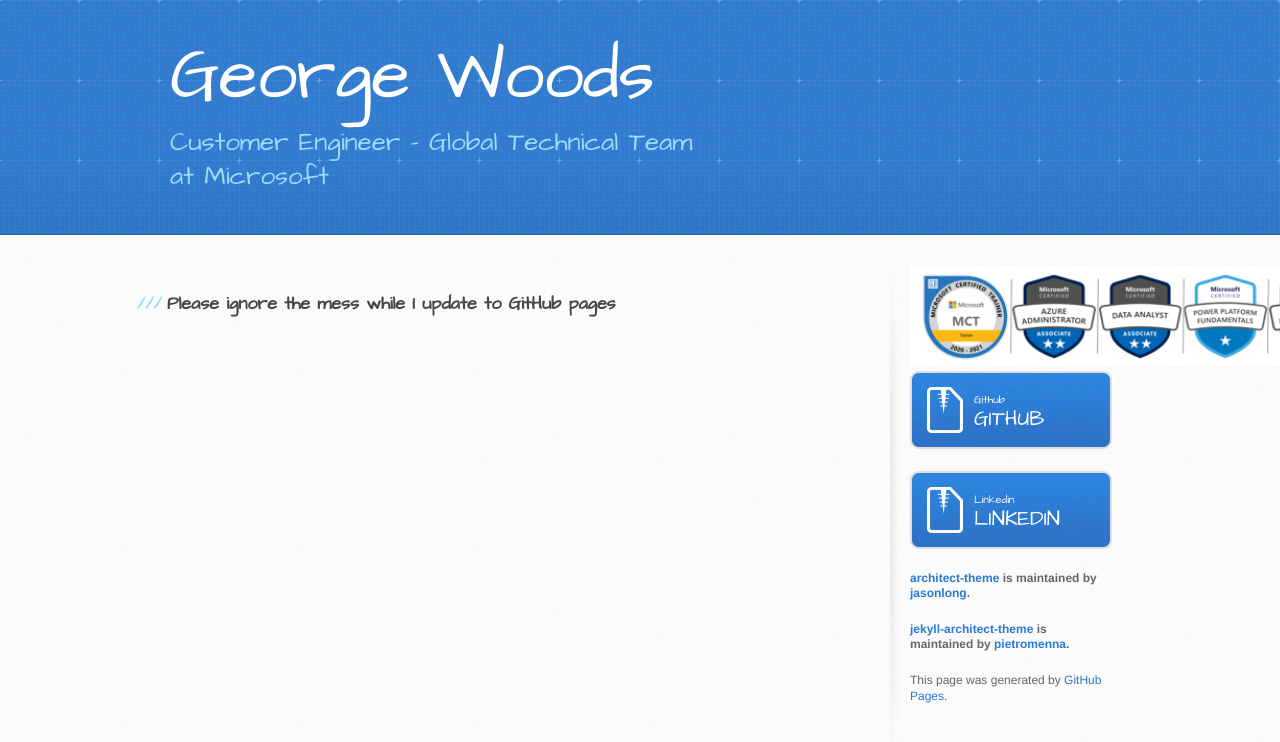
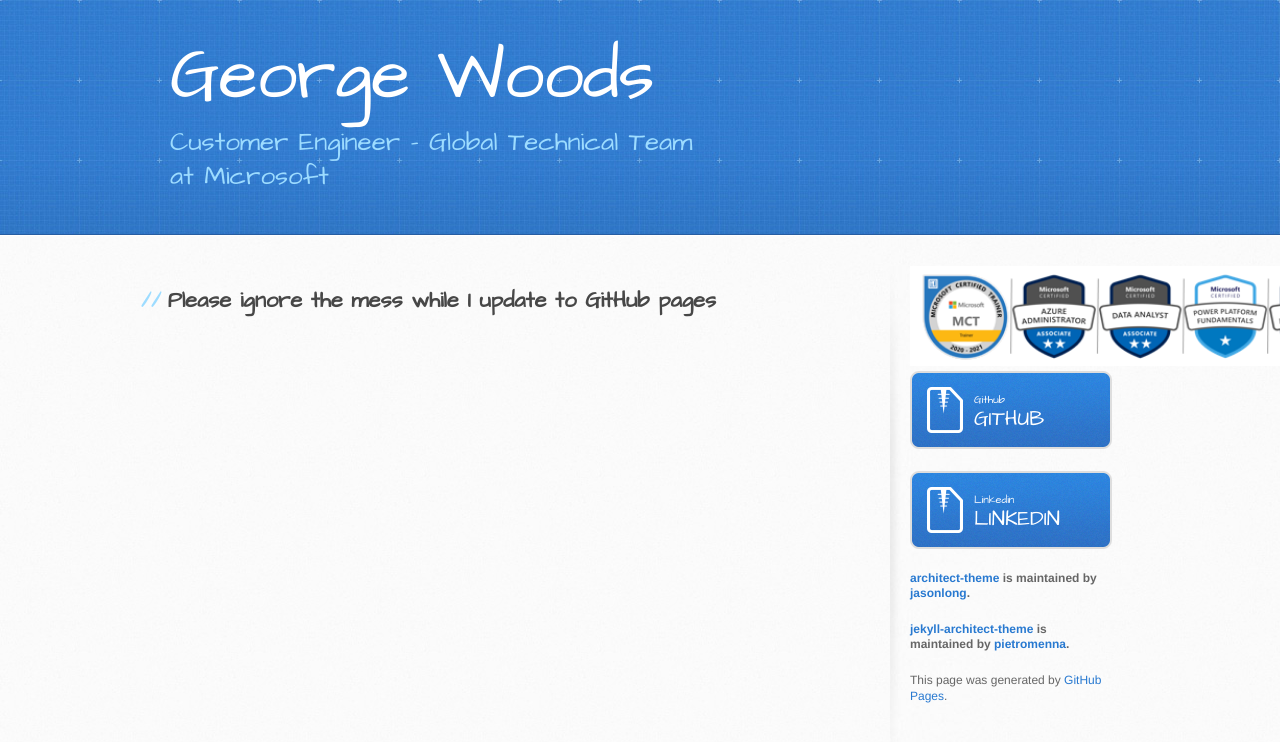
Before and after one commit to gvwoods/gvwoods.github.io, a Jekyll site: the page built from index.md, in a window 1280 px wide. Shown: the top 742 px of the page. Built offline with Jekyll 4.4.1, drawn with Linux system fonts in a browser that asks for light colours; our own code applies the rules of GitHub Pages for plain Markdown files.

```diff
--- a/index.md
+++ b/index.md
@@ -1,4 +1,6 @@
 
 
 
-### Please ignore the mess while I update to GitHub pages
+
+
+## Please ignore the mess while I update to GitHub pages
```
